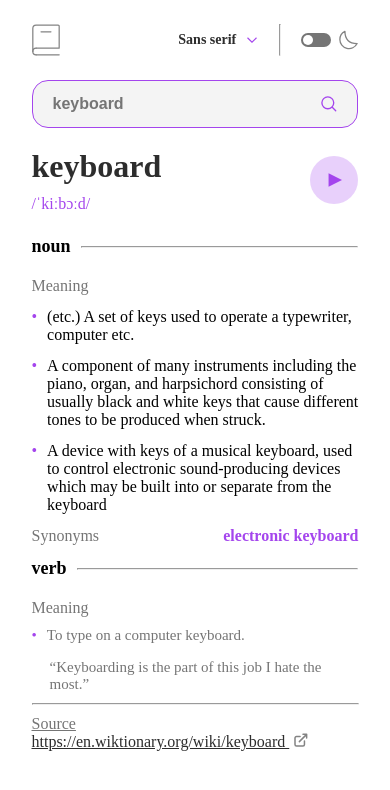
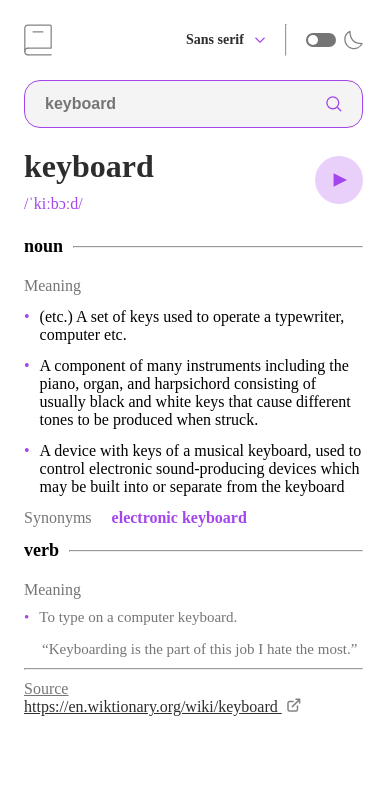
Before and after one commit to RhodyArthur/Dictionary-App, an Angular app in the folder dictionary-app/: page / in a window 390 px wide. Shown: the top 790 px of the page. Built offline with nearby package versions, Linux system fonts and the light colour scheme.

Commit message:
tablet view responsiveness completed

```diff
--- a/dictionary-app/src/app/app.component.css
+++ b/dictionary-app/src/app/app.component.css
@@ -1,5 +1,5 @@
 .main-container {
-    width: 375px;
+    width: 100%;
     height: 100vh;
     background-color: var(--white);
     margin: auto;
@@ -10,15 +10,10 @@
   ===========================
   MEDIA QUERIES
   ======================== */
-  /* @media (max-width: 768px) and (max-width: 991px){
+@media (min-width:768px){
     .main-container {
-        width: 768px;
+        max-width: 768px;
     }
-  } */
-/* @media (max-width:1024px){
-    .main-container {
-        width: 768px;
-        margin: 50px auto;
-        border: 1px solid red;
-    }
-} */
+
+
+}
--- a/dictionary-app/src/app/header/header.component.css
+++ b/dictionary-app/src/app/header/header.component.css
@@ -10,9 +10,8 @@
     display: flex;
     justify-content: space-between;
     align-items: center;
-    width: 55%;
     height: 32px;
-
+    gap: 1.2rem;
 }
 
 .fonts {
@@ -126,10 +125,16 @@ svg {
     color: var(--active-color);
   }
 
+
+
   /*
   ===========================
   MEDIA QUERIES
   ======================== */
-  /* @media (max-width: 768px){
+@media (min-width:1024px){
+    .header__content {
+        max-width: 768px;
+    }
 
-  } */
+
+}
--- a/dictionary-app/src/app/word-details/word-details.component.css
+++ b/dictionary-app/src/app/word-details/word-details.component.css
@@ -53,6 +53,7 @@ svg {
 
 .meaning-container {
     margin: 13px 24px;
+    width: 87%;
 }
 
 .word-meaning {
@@ -74,7 +75,7 @@ ul {
 
 .synonyms-container {
     display: flex;
-    justify-content: space-between;
+    gap: 20px;
     margin-inline: 24px;
     margin-bottom: 13px;
 }
@@ -112,6 +113,7 @@ ul {
 
 .bar, .source {
     margin-inline: 24px;
+    width: 87%;
 }
 
 
```
